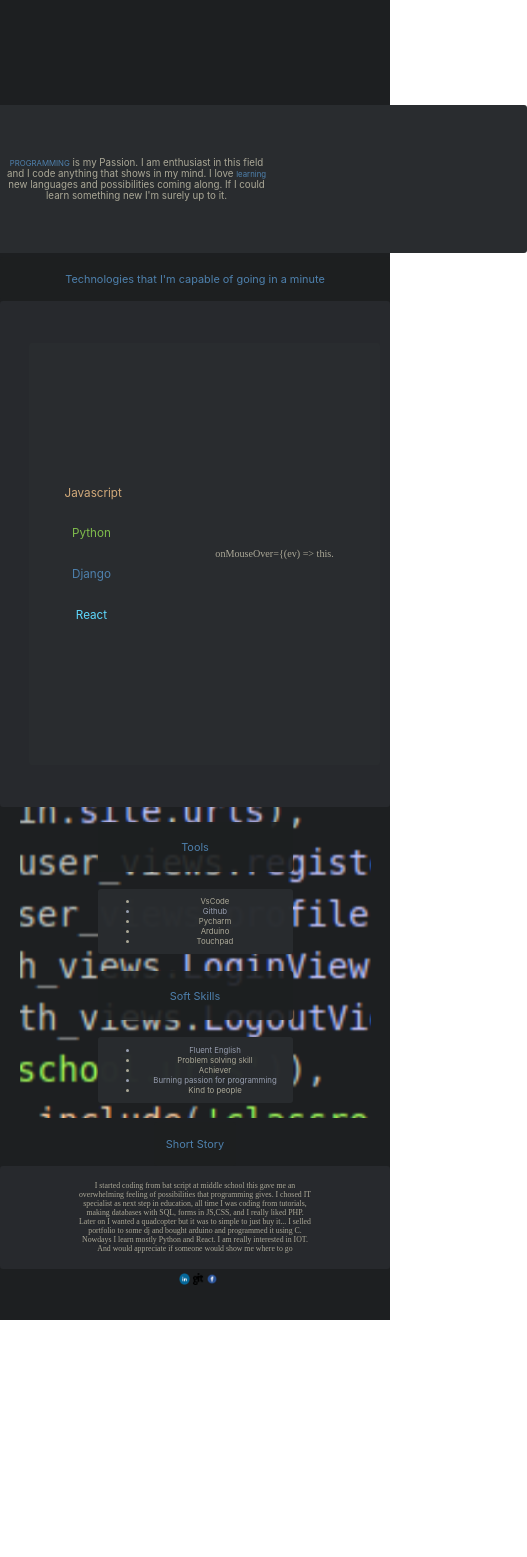
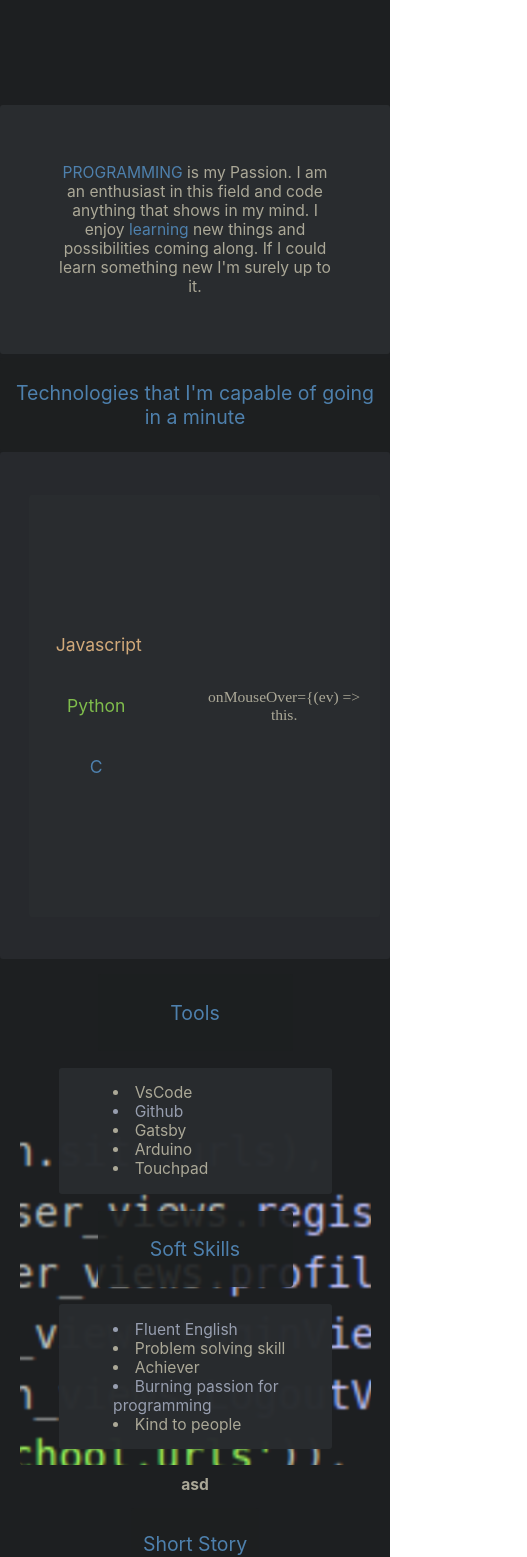
Before and after one commit to m4t1ce/ghpages, a React (Create React App) app: page / in a window 390 px wide. Shown: the part 359-1916 px from the top of the page, 527 px wide, since content can reach past the window. Before the commit the page ends 1679 px from the top, so only its background shows below. Built offline with nearby package versions, Linux system fonts and the light colour scheme.

Commit message:
forgotten commit

```diff
--- a/src/components/App.js
+++ b/src/components/App.js
@@ -7,8 +7,8 @@ import ShortStory from "./ShortStory"
 import Title from "./Title"
 import Tools from "./Tools"
 import SocialMedia from "./SocialMedia"
+import Projects from "./Projects"
 import { Parallax, Background } from 'react-parallax';
-
 
 function App() {
   return (
@@ -32,7 +32,7 @@ function App() {
             </div>
         </div>
       </Parallax>
-
+      <Projects />
       <Title title="Short Story"/>
       <ShortStory />
       <SocialMedia />
--- a/src/components/Info.js
+++ b/src/components/Info.js
@@ -5,8 +5,8 @@ class Info extends React.Component {
       return (
       <div className="Info" style={{animation:`fadeIn 0.5s`}}>
           <p><span style={{color:"rgb(78,128,173)"}}>PROGRAMMING</span> is my Passion.
-            I am enthusiast in this field and I code anything that shows in my mind.
-            I love <span style={{color:"rgb(78,128,173)"}}>learning</span> new languages and possibilities coming along.
+            I am an enthusiast in this field and code anything that shows in my mind.
+            I enjoy <span style={{color:"rgb(78,128,173)"}}>learning</span> new things and possibilities coming along.
             If I could learn something new I'm surely up to it.</p>
       </div>
       );
--- a/src/components/Projects.js
+++ b/src/components/Projects.js
@@ -1,9 +1,13 @@
 import React, { Component } from 'react';
+import projects from '../data/projects'
 
 class Projects extends React.Component {
     render() {
-      return <h2>Hi, I am a Projects!</h2>;
-    }
-  }
+
+      return ( <div>
+          <h1>asd</h1>
+      </div>
+      )
+  }}
 
 export default Projects
--- a/src/components/ShortStory.js
+++ b/src/components/ShortStory.js
@@ -4,15 +4,7 @@ class ShortStory extends React.Component {
     render() {
       return (
       <div className="ShortStory">
-        <p>I started coding from bat script at middle school this gave me an
-          overwhelming feeling of possibilities that programming gives.
-          I chosed IT specialist as next step in education, all time I was coding from tutorials,
-          making databases with SQL, forms in JS,CSS, and I really liked PHP.
-          Later on I wanted a quadcopter but it was to simple to just buy it...
-          I selled portfolio to some dj
-          and bought arduino and programmed it using C.
-          Nowdays I learn mostly Python and React. I am really interested in IOT.
-          And would appreciate if someone would show me where to go </p>
+        <p>I started coding from bat script in middle school this gave me an overwhelming feeling of possibilities that programming provides. I chose IT specialist as next step of education, all the time I was coding from tutorials, making databases with SQL, forms in JS, CSS, and I really liked PHP. Later on, I wanted a quadcopter but it was to simple to just buy it... I sold portfolio to some Dj and bought Arduino and programmed it using C. Nowadays I learn mostly Python and React. I am interested in IoT. And would appreciate if someone would show me where to go </p>
       </div>)
     }
   }
--- a/src/components/Technologies.js
+++ b/src/components/Technologies.js
@@ -8,7 +8,7 @@ class Technologies extends React.Component {
 
     this.state = {
       display:"onMouseOver={(ev) => this.",
-      technologia:["My experience as web developer contains of few hobby sites such as portfolio for dj, car selling forum where I focused mainly on backend(PHP,SQL).I am capable of using React, es6, CSS3, html5, googleAPIs, and some SEO","Python is language of tinkering, I like to learn it because it gives huge possibilities.I created a communicator relaying on database(tkinter&psycopg2)","C language is used for arduino programming where I made quadcopter and some flashy gifts for family","PgSQL"],
+      technologia:["My experience as web developer contains of few hobby sites such as portfolio for dj, car selling forum (backend(PHP,SQL)). I am capable of using React, es6, CSS3, html5, googleAPIs, gatsby, stripe, firebase and some SEO to build portfolio or eccomerce sites","Python is language of tinkering, I like to learn it because it gives huge possibilities. I created a communicator relaying on database(tkinter&psycopg2)","C language is used for arduino programming where I made quadcopter and some flashy gifts for family"],
     }
   }
   alert1 = (a) => {
@@ -23,8 +23,7 @@ class Technologies extends React.Component {
               <div>
                 <p onMouseOver={(ev) => this.alert1(0)} style={{color:"rgb(210,170,122)"}}>Javascript</p>
                 <p onMouseOver={(ev) => this.alert1(1)} style={{color:"rgb(127,188,76)"}}>Python</p>
-                <p onMouseOver={(ev) => this.alert1(2)} style={{color:"rgb(78,128,173)"}}>Django</p>
-                <p onMouseOver={(ev) => this.alert1(3)} style={{color:"rgb(94,217,254)"}}>React</p>
+                <p onMouseOver={(ev) => this.alert1(2)} style={{color:"rgb(78,128,173)"}}>C</p>
               </div>
               <div>
                 <p>{this.state.display}</p>
--- a/src/components/Tools.js
+++ b/src/components/Tools.js
@@ -7,7 +7,7 @@ class Tools extends React.Component {
         <ul>
           <li>VsCode</li>
           <li style={{color:"rgb(151,158,175"}}>Github</li>
-          <li>Pycharm</li>
+          <li>Gatsby</li>
           <li>Arduino</li>
           <li>Touchpad</li>
         </ul>
--- /dev/null
+++ b/src/data/projects.json
@@ -0,0 +1,11 @@
+{
+    "Shop":{
+            "title":"asd",
+            "desc":"asd"
+        },
+    "Store":{
+        "title":"aaa",
+        "desc":"aaa"
+        }
+
+}
--- a/src/serviceWorker.js
+++ b/src/serviceWorker.js
@@ -53,7 +53,6 @@ export function register(config) {
     });
   }
 }
-
 function registerValidSW(swUrl, config) {
   navigator.serviceWorker
     .register(swUrl)
--- a/src/styles/App.css
+++ b/src/styles/App.css
@@ -33,9 +33,9 @@
 
 .Info{
   background-color:rgb(41,44,47);
-  font-size: 1.7vw;
+  font-size: 2vw;
   text-align: center;
-  padding: 5vh 35vw 5vh 35vw;
+  padding: 5vh 25vw 5vh 25vw;
 }
 
 .Technologies{
@@ -96,11 +96,12 @@
   background-color:rgba(41, 44, 47, 0.986);
   height: auto;
   width:30vw;
-  /* font-family: 'Arvo', serif; */
   font-size: 2vw;
+  list-style-position:inside;
+  text-align:left;
 }
-.SoftList p{
-   text-align: center;
+.SoftList ul{
+  padding-left: 20%;
 }
 .ShortStory{
   background-color:rgba(41, 44, 47, 0.863);
@@ -133,36 +134,49 @@
 
 @media only screen and (max-width: 600px) {
   *{
-    font-size:2vw;
+    font-size:4vw;
   }
   .Info{
     width: 100vw;
+    padding:unset;
   }
   .Info p{
     width: 70vw;
-    font-size:2.5vw;
+    font-size:4vw;
+    padding: 5vh 15vw 5vh 15vw;
   }
   .Title p{
-    font-size:2.8vw;
+    font-size:5vw;
   }
   .Technologies div:nth-of-type(1) p{
-    font-size:3vw;
+    font-size:4.5vw;
   }
   .Technologies div:nth-of-type(2) p{
-    font-size:2.6vw;
+    font-size:4vw;
   }
   .Container {
     flex-direction: column;
     width: auto;
   }
   .SoftList{
-    width: 50vw;
+    width: 70vw;
     margin:1vh auto 1vh auto;
  }
  .Container .Title{
     width: 50vw;
     margin:1vh auto 1vh auto;
  }
+ .ShortStory{
+  padding: 2% 7vw 2% 7vw;
+ }
+ .SocialMedia div{
+  border-radius: 100%;
+  margin: 1% 3% 1% 3%;
+  height: 9vh;
+}
+.SocialMedia img{
+  height: 80%;
+}
 }
 
 
```
Also changed, not shown: src/components/serviceWorker.js (deleted, +0 -134 lines).
